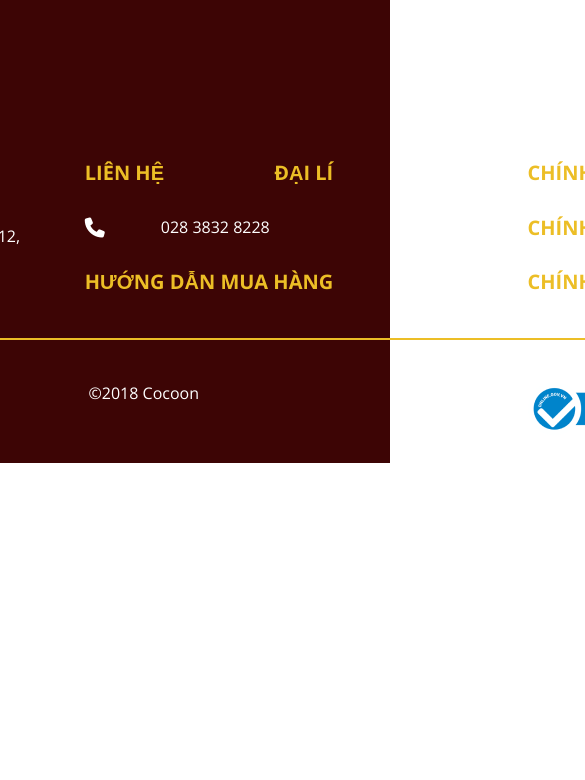
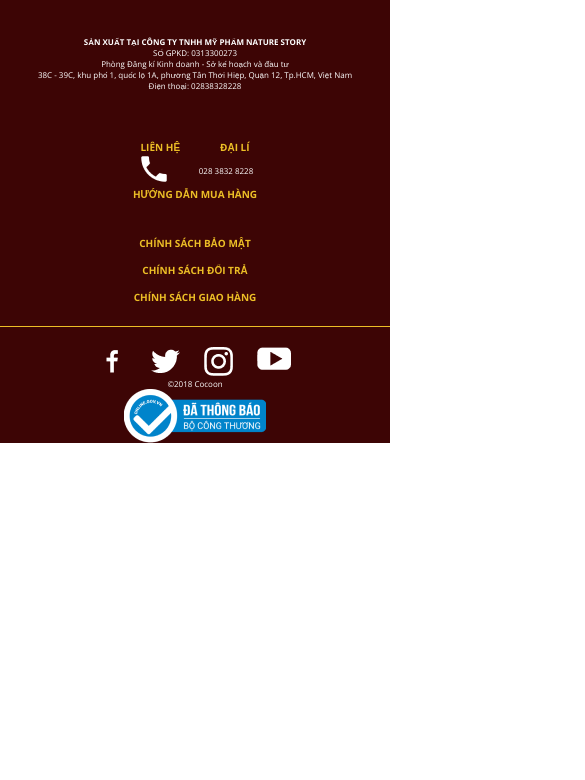
Before and after one commit to tonakun23/nhom_15, a plain HTML site: page mypham/footer.html in a window 390 px wide. Shown: the part 64-844 px from the top of the page, 585 px wide, since content can reach past the window. Drawn offline with nearby package versions, Linux system fonts and the light colour scheme.

Commit message:
repon footer

```diff
--- a/mypham/assets/css/footer.css
+++ b/mypham/assets/css/footer.css
@@ -1,9 +1,8 @@
 footer{
+
     display: flex;
     width: 100vw;
-    align-items: center;
-    justify-content: center;
-    height:32.9375rem ;
+    align-items: center;    justify-content: center;
     background-color: #3D0505;
 }
 .noidung{
@@ -12,6 +11,11 @@ footer{
     padding-left: 2.375rem;
     position: relative;
 }
+footer .noidung .logo{
+    width: 14rem;
+    height: 4.75rem;
+}
+ /* footer grid started */
 footer .grid{
     display: flex;
     align-items: center;
@@ -20,6 +24,7 @@ footer .grid{
     margin-bottom: 2.7rem;
     margin-top: 6.25rem;
 }
+/* colum1 started */
 .colum1{
     display: block;
     width: 32.4375rem;
@@ -32,55 +37,15 @@ footer .grid{
 .dong1{
     font-weight: 700;
 }
-.dongcuoi{
-    display: flex;
-    justify-content: space-between;
-    margin-top: 5.4rem;
+/* colum1 started end */
 
-}
-.icon_footer{
-    display: flex;
-    color:#fff ;
-}
-.baohanh{
-    width: 23.0625rem;
-    margin-left: 10rem;
-
-}
+/* colum2 started */
 .colum2{
     display: flex;
-    max-width: 100%;
     height: 8.5rem;
     flex-direction: column;
     justify-content: space-between;
     font-size: 1.25rem;
-
-}
-.colum3{
-    display: flex;
-    width: 23.0625rem;
-    height: 8.5rem;
-    flex-direction: column;
-    justify-content: space-between;
-    font-size: 1.25rem;
-    margin-left: 10rem;
-}
-.colum3 a{
-    text-transform: uppercase;
-    color: #ECBE26;
-    font-weight: 700;
-}
-.colum3 li{
-    text-transform: uppercase;
-}
-.icon_footer{
-    width: 32.4375rem;
-    font-size: 1.75rem;
-    gap: 3rem;
-}
-.year_product{
-    width: 15.0625rem;
-    color: #fff;
 
 }
 .lienhe1{
@@ -101,6 +66,26 @@ footer .grid{
 .sdt{
     font-size: 1rem;
 }
+/* comlum2 end */
+/* colum3 started */
+.colum3{
+    display: flex;
+    width: 23.0625rem;
+    height: 8.5rem;
+    flex-direction: column;
+    justify-content: space-between;
+    font-size: 1.25rem;
+    margin-left: 10rem;
+}
+.colum3 a{
+    text-transform: uppercase;
+    color: #ECBE26;
+    font-weight: 700;
+}
+.colum3 li{
+    text-transform: uppercase;
+}
+/* colum3 end */
 .line{
     display: block;
     width: 90.25rem;
@@ -109,7 +94,108 @@ footer .grid{
     left: 50%;
     transform: translateX(-50%);
 }
-.logo{
-    width: 14rem;
-    height: 4.75rem;
+/* dong cuoi started */
+.dongcuoi{
+    display: flex;
+    justify-content: space-between;
+    margin-top: 5.4rem;
+
 }
+.icon_footer{
+    display: flex;
+    color:#fff ;
+    width: 32.4375rem;
+    gap: 3rem;
+}
+.year_product{
+    width: 15.0625rem;
+    color: #fff;
+
+}
+.baohanh{
+    width: 23.0625rem;
+    margin-left: 10rem;
+
+}
+/* dongcuoi end */
+
+/* media queries */
+@media(max-width:1629px){
+    html{
+        font-size: 81%;
+    }
+}
+@media(max-width:1449px){
+    html{
+        font-size: 72%;
+    }
+}
+@media(max-width:991px){
+    html{
+        font-size: 53%;
+    }
+
+}
+@media(max-width:768px){
+    html{
+        font-size: 50%;
+    }
+    .noidung{
+        padding-left: 0;
+    }
+    footer .noidung .logo{
+        width: 100vw;
+        margin-left: auto;
+        margin-right: auto;
+    }
+    footer .grid{
+        display: block;
+        width: 100vw;
+    }
+    .lienhe1{
+        justify-content: center;
+        width: 100vw;
+        gap: 5rem;
+    }
+    .lienhe{
+        width: 100vw;
+        justify-content: center;
+    }
+    .colum1{
+        text-align: center;
+        width: 100vw;
+    }
+    .colum2{
+        margin-top: 4rem;
+        margin-bottom: 4rem;
+        justify-content: center;
+
+    }
+    .colum3{
+        margin-left: 0;
+        width: 100vw;
+        text-align: center;
+    }
+    .dongcuoi{
+        display: block;
+    }
+    .icon_footer{
+        justify-content: center;
+        width: 100%;
+    }
+    .year_product{
+        text-align: center;
+        width: 100vw;
+    }
+    .baohanh{
+        display: flex;
+        align-items: center;
+        justify-content: center;
+        width: 100vw;
+        margin-left: 0;
+    }
+    .line{
+        width: 100vw;
+    }
+
+}
--- a/mypham/footer.html
+++ b/mypham/footer.html
@@ -32,7 +32,7 @@
                     </li>
                     <li>
                         <ul class="lienhe">
-                            <li><i class="fa-solid fa-phone"></i></li>
+                            <li><img src="./assets/picture/footer/phone.png" alt=""></li>
                             <li class="sdt">028 3832 8228</li>
                         </ul>
                     </li>
@@ -51,10 +51,10 @@
             <ul class="dongcuoi">
                 <li>
                     <ul  class="icon_footer">
-                        <li><i class="fa-brands fa-facebook-f"></i></li>
-                        <li><i class="fa-brands fa-twitter"></i></li>
-                        <li><i class="fa-brands fa-instagram"></i>
-                        <li><i class="fa-brands fa-youtube"></i></li>
+                        <li><img class="face" src="./assets/picture/footer/iconface.png" alt=""></li>
+                        <li><img class="twiter" src="./assets/picture/footer/icontwit.png" alt=""></li>
+                        <li><img class="intas" src="./assets/picture/footer/iconintas.png" alt=""></li>
+                        <li><img class="ytb" src="./assets/picture/footer/iconytb.png" alt=""></li>
                     </ul>
                 </li>
                 <li class="year_product">©2018 Cocoon</li>
```
Also changed, not shown: mypham/login.html (+10 -2 lines), mypham/sign_in.html (+17 -13 lines), mypham/assets/picture/footer/iconface.png (added), mypham/assets/picture/footer/iconintas.png (added), mypham/assets/picture/footer/icontwit.png (added), mypham/assets/picture/footer/iconytb.png (added), mypham/assets/picture/footer/phone.png (added).
